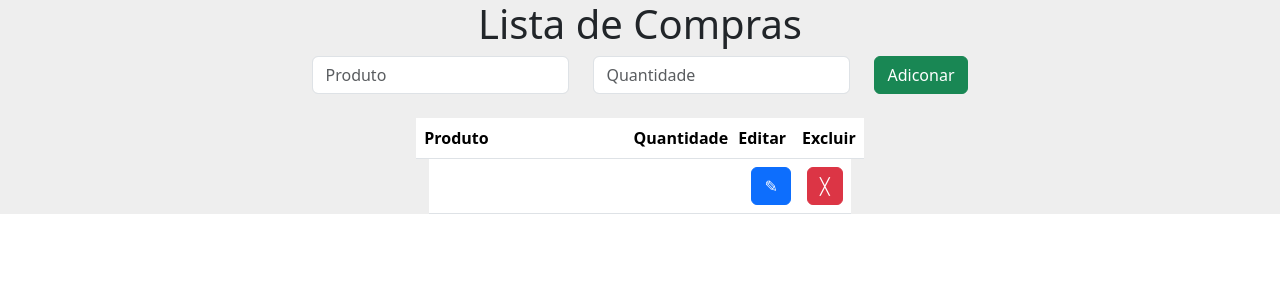
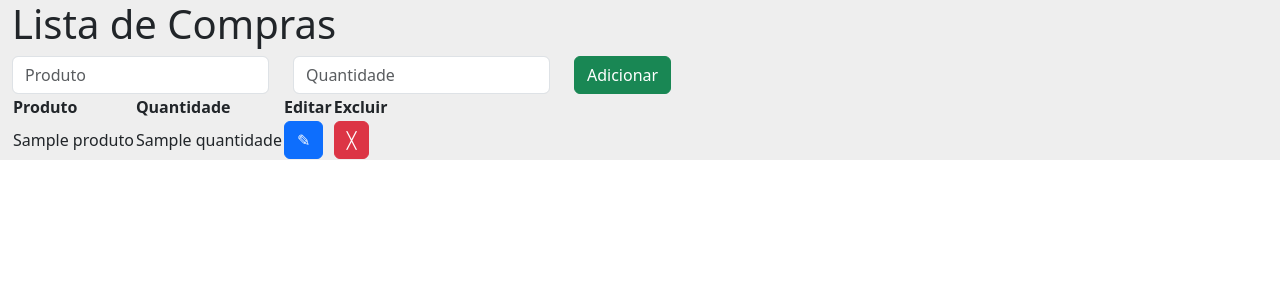
Before and after one commit to gilmarneto/Lista_De_Compras, a Flask app: template templates/index.html in a window 1280 px wide. Shown: the top 300 px of the page. Run offline with Flask 3, Linux system fonts and the light colour scheme; the template is opened without the code that fills it: most values are stand-ins (such as "Sample title", 1, 10 or a date in 2020); some libraries are stand-ins or nearby versions.

Commit message:
Atualização do projeto. Revendo pontos de erros do projeto.

```diff
--- a/app.py
+++ b/app.py
@@ -4,15 +4,19 @@
 from flask import Flask, render_template, redirect, request, url_for
 from class_lista import ListaProdutos
 
-# instância da classe ListaProdutos
-lv = ListaProdutos()
+lp = ListaProdutos()
 
 app = Flask(__name__)
 
 # rota principal, responsável pela tela index
 @app.route('/')
 def index():
-    return render_template('index.html', titulo='Lista de Compras', produtos=lv.lista_produtos)
+    return render_template('index.html', titulo='Lista de Compras', produtos='')
+
+# rota para adiconar produtos na lista
+@app.route('/adicionar', methods=['POST',])
+def adicionar():
+    return redirect(url_for('index'))
 
 # rodar aplicação
 app.run(debug=True)
--- a/class_tela.py
+++ b/class_tela.py
@@ -1,6 +1,5 @@
 # data: 17/09/2024
 
 class Tela:
-    def __init__(self):
-        self.nome_botao = ''
-        self.rota_form = ''
+    def __init__(self, **kwargs):
+        self.kwargs = kwargs
--- a/templates/index.html
+++ b/templates/index.html
@@ -1,37 +1,37 @@
 {% extends "template.html" %}
 {% block conteudo %}
-    <h1 class="d-flex justify-content-center">Lista de Compras</h1>
+    <h1>Lista de Compras</h1>
     <!-- Formulário para adicionar de produtos -->
-    <form class="d-flex d-flex justify-content-center" action="" method="post">
+    <form action="/adicionar" method="post">
         <div class="row">
             <div class="col-auto">
-                <input type="text" class="form-control" name="produto" placeholder="Produto">
+                <input type="text" class="form-control" name="produto" value="" placeholder="Produto">
             </div>
             <div class="col-auto">
-                <input type="number" class="form-control" name="quantidade" placeholder="Quantidade">
+                <input type="number" class="form-control" name="quantidade" value="{{ a_quantidade }}" placeholder="Quantidade">
             </div>
             <div class="col-auto">
-                <button type="submit" class="btn btn-success">Adiconar</button>
+                <button type="submit" class="btn btn-success">Adicionar</button>
             </div>
         </div>
     </form>
     <!-- Tabela de produtos -->
-    <table class="table mt-4 margin-bottom-4">
+    <table>
         <thead class="thead-dark">
-            <tr class="d-flex d-flex justify-content-center">
-                <th class="col-2">Produto</th>
-                <th class="col-1">Quantidade</th>
-                <th class="col-auto">Editar</th>
-                <th class="col-auto">Excluir</th>
+            <tr>
+                <th>Produto</th>
+                <th>Quantidade</th>
+                <th>Editar</th>
+                <th>Excluir</th>
             </tr>
         </thead>
         <tbody>
-            {% for listar_produtos in produtos %}
-            <tr class="d-flex d-flex justify-content-center">
-                <td class="col-2"></td>
-                <td class="col-1"></td>
-                <td class="col-auto"><a href=""><button type="button" class="btn btn-primary">✎</button></a></td>
-                <td class="col-auto"><button type="button" class="btn btn-danger">╳</button></td>
+            {% for lp in produtos %}
+            <tr>
+                <td>{{ lp.produto }}</td>
+                <td>{{ lp.quantidade }}</td>
+                <td><a href="/btn_editar?id={{ listar }}"><button type="button" class="btn btn-primary">✎</button></a></td>
+                <td><button type="button" class="btn btn-danger">╳</button></td>
             </tr>
             {% endfor %}
         </tbody>
```
Also changed, not shown: class_lista.py (+13 -1 lines), class_produto.py (+4 -3 lines).
